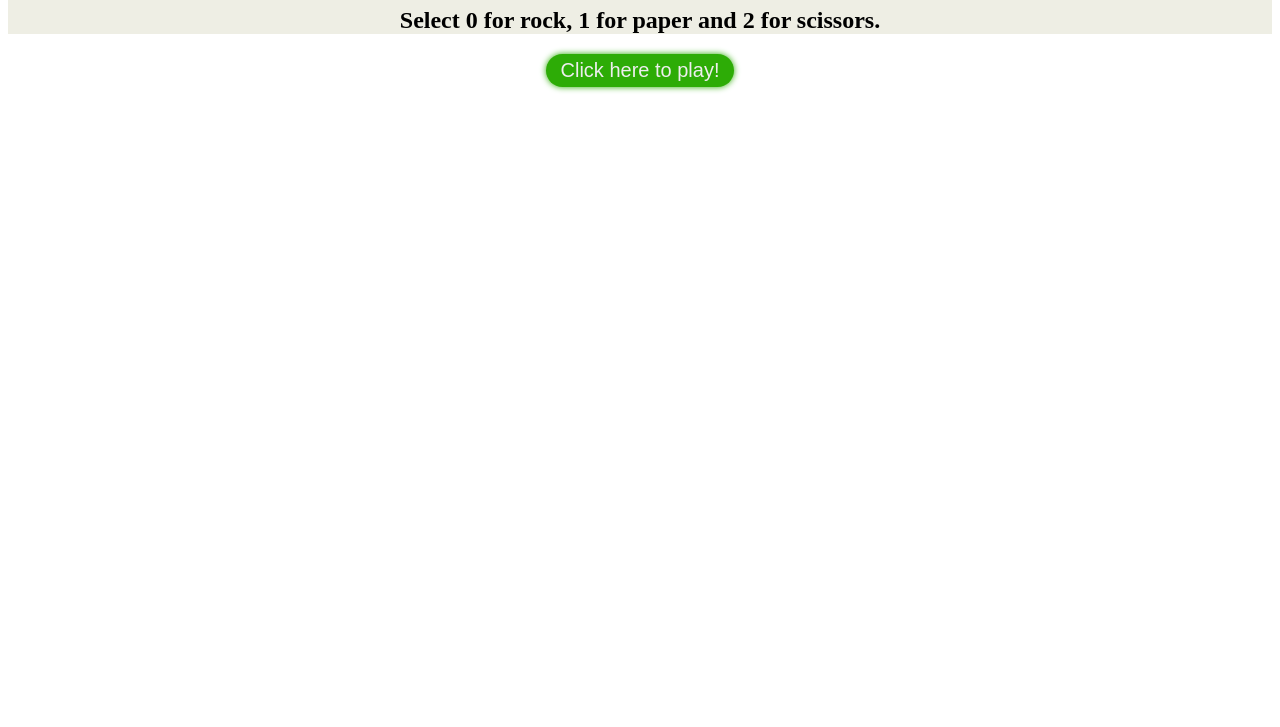
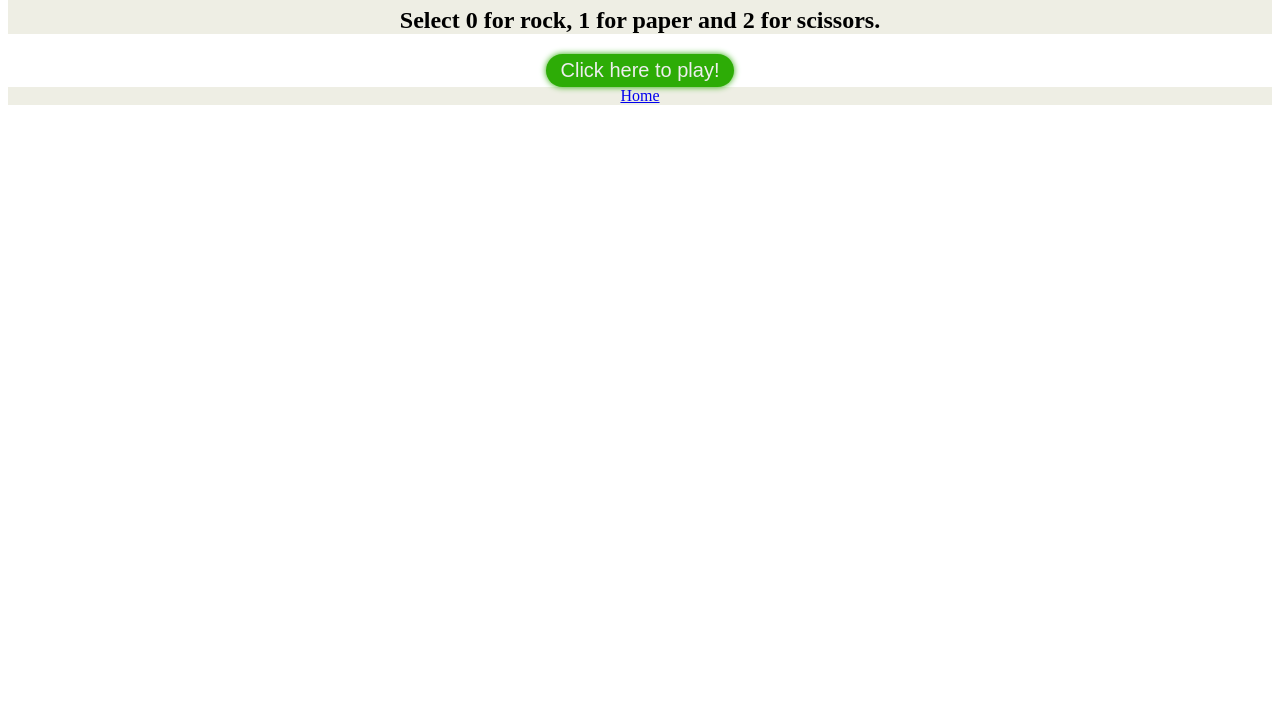
Before and after one commit to Poco90/Poco90.github.io, a plain HTML site: page index.html in a window 1280 px wide. Shown: the part 73-800 px from the top of the page. Drawn offline with Linux system fonts and the light colour scheme.

Commit message:
lab9 on home page

```diff
--- a/index.html
+++ b/index.html
@@ -20,6 +20,10 @@ Using if statements, create a rock, paper, scissors game. -->
 		  </a>
 		</div>
 
+                      <div class="box">
+                        <a class="nav-link active" aria-current="page" href="../lab9/index.html">Home</a>
+                      </div>
+
 <script src="script.js"></script>
 
 </body>
```
Also changed, not shown: 1 other file.
